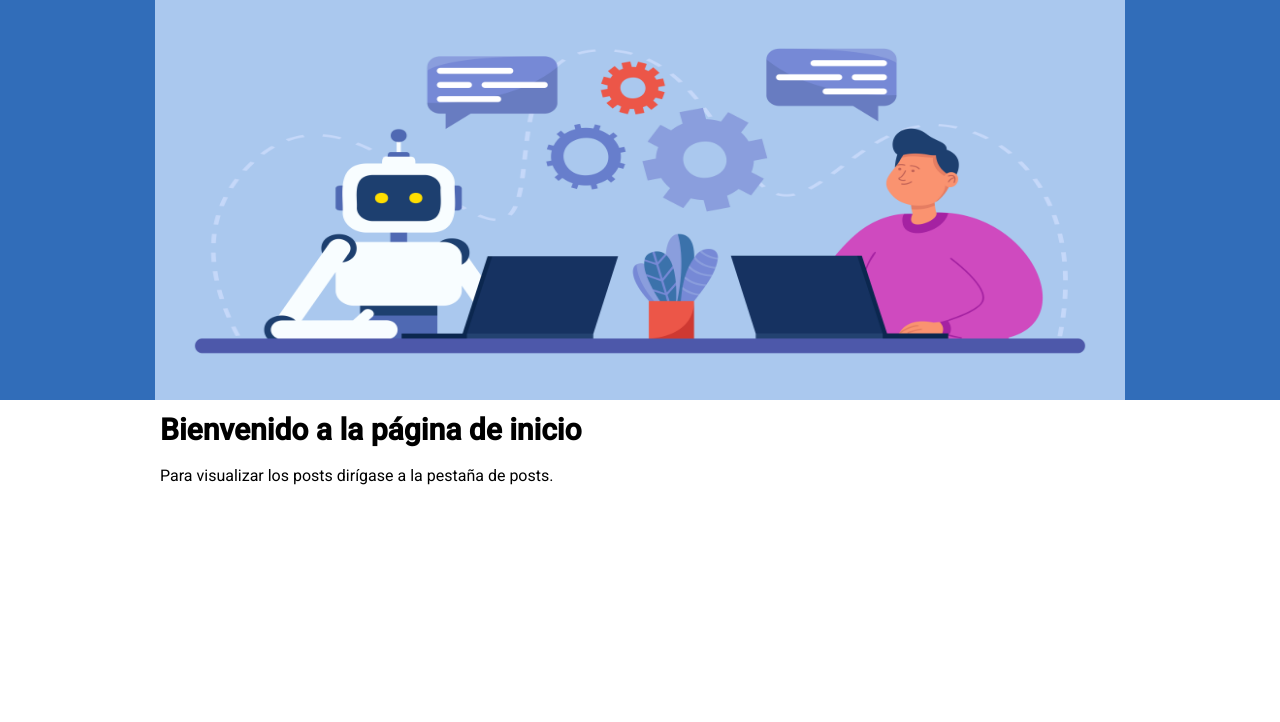
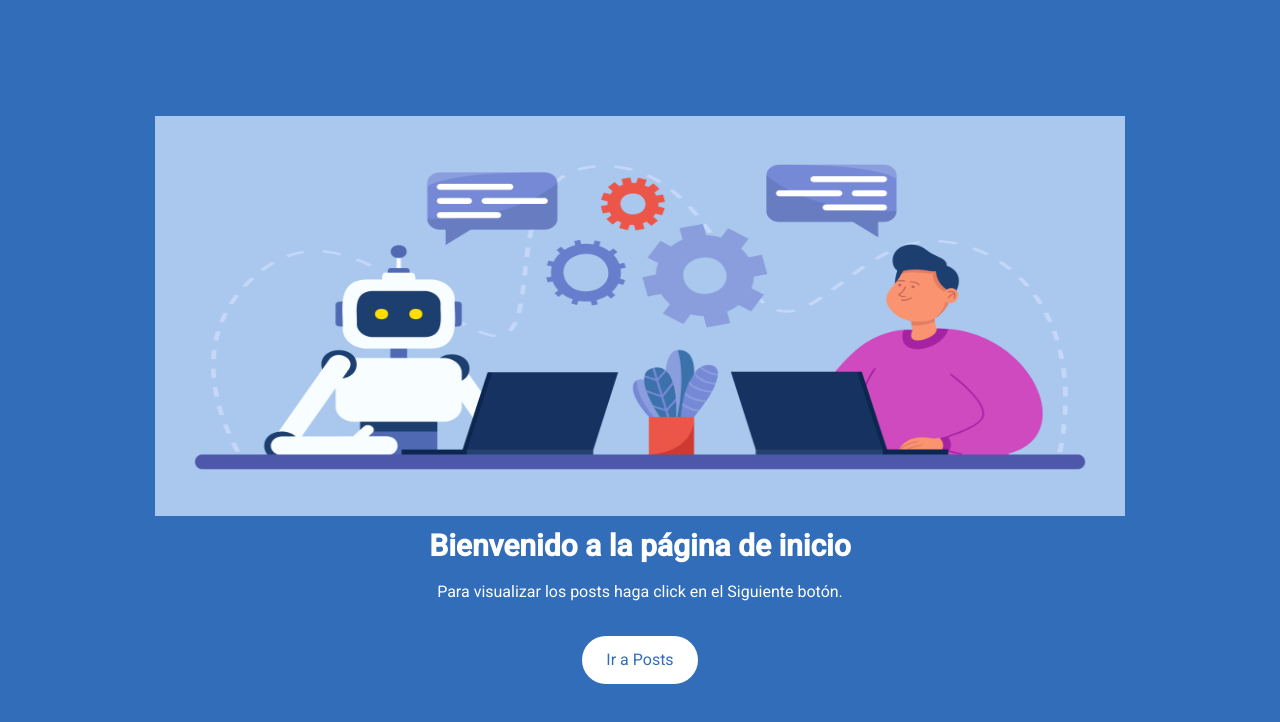
Before and after one commit to shinuamai/PostsApp, a React (Create React App) app: page / in a window 1280 px wide. Shown: the top 722 px of the page. Built offline with nearby package versions, Linux system fonts and the light colour scheme.

Commit message:
little changes in home

```diff
--- a/src/pages/Home.js
+++ b/src/pages/Home.js
@@ -1,13 +1,36 @@
+import { useState, useEffect } from 'react';
 import homeGif from '../assets/home.jpg';
+import { useNavigate } from "react-router-dom";
+
 const Home = () => {
+  const [slide, setSlide] = useState(false)
+  const navigate = useNavigate();
+  const goToPosts = () => {
+    setSlide(true)
+    setTimeout(() => {
+      navigate('/posts');
+    }, 2500);
+  };
+
+  useEffect(() => {
+    const home = document.getElementById('home');
+    if (slide) {
+      home.classList.add('slide-up');
+    } else {
+      home.classList.add('slide-down');
+    }
+  }, [slide]);
+
+
   return (
-      <div>
-        <div className="bg-customBlue flex items-center justify-center w-full">
-        <img src={homeGif} alt="Home" className="w-[250px] h-[100px] md:w-[700px] md:h-[300px] lg:w-[970px] lg:h-[400px] "/>
-        </div>
-        <div className="sm:px-10 lg:px-36 xl:px-40 mt-3 px-4">
+    <div className="h-screen flex flex-col justify-center items-center bg-customBlue text-white" id='home'>
+      <img src={homeGif} alt="Home" className="w-[250px] h-[100px] md:w-[700px] md:h-[300px] lg:w-[970px] lg:h-[400px]" />
+      <div className="sm:px-10 lg:px-36 xl:px-40 mt-3 px-4 text-center">
         <h1 className="text-3xl font-bold">Bienvenido a la página de inicio</h1>
-            <p className="mt-4">Para visualizar los posts dirígase a la pestaña de posts.</p>
+        <p className="mt-4">Para visualizar los posts haga click en el Siguiente botón.</p>
+        <button onClick={goToPosts} className="bg-white text-customBlue px-6 py-3 mt-8 rounded-full hover:bg-blue-300 transition duration-300">
+          Ir a Posts
+        </button>
       </div>
     </div>
   );
```
Lines whose indentation alone changed are shown as unchanged.
